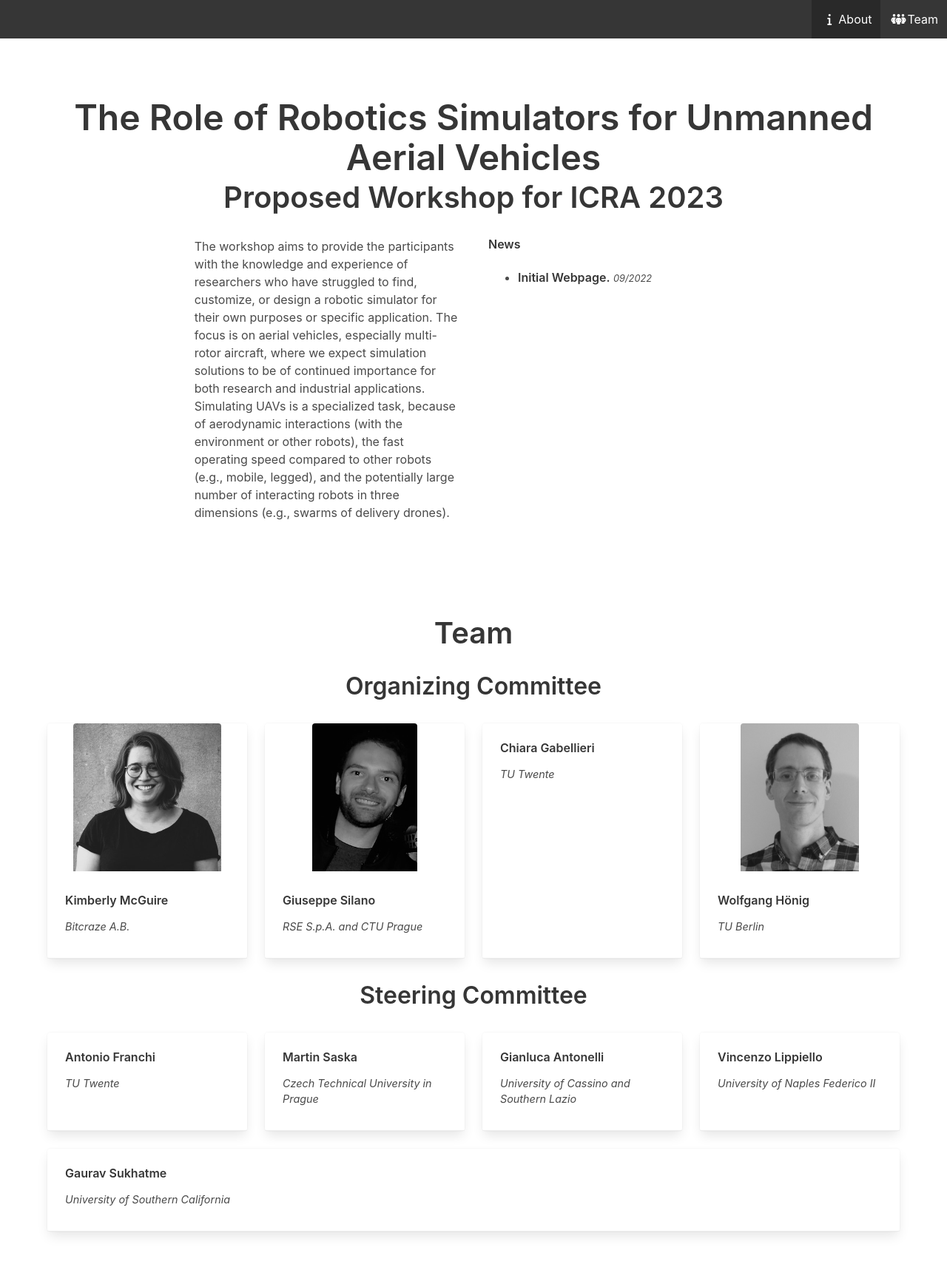
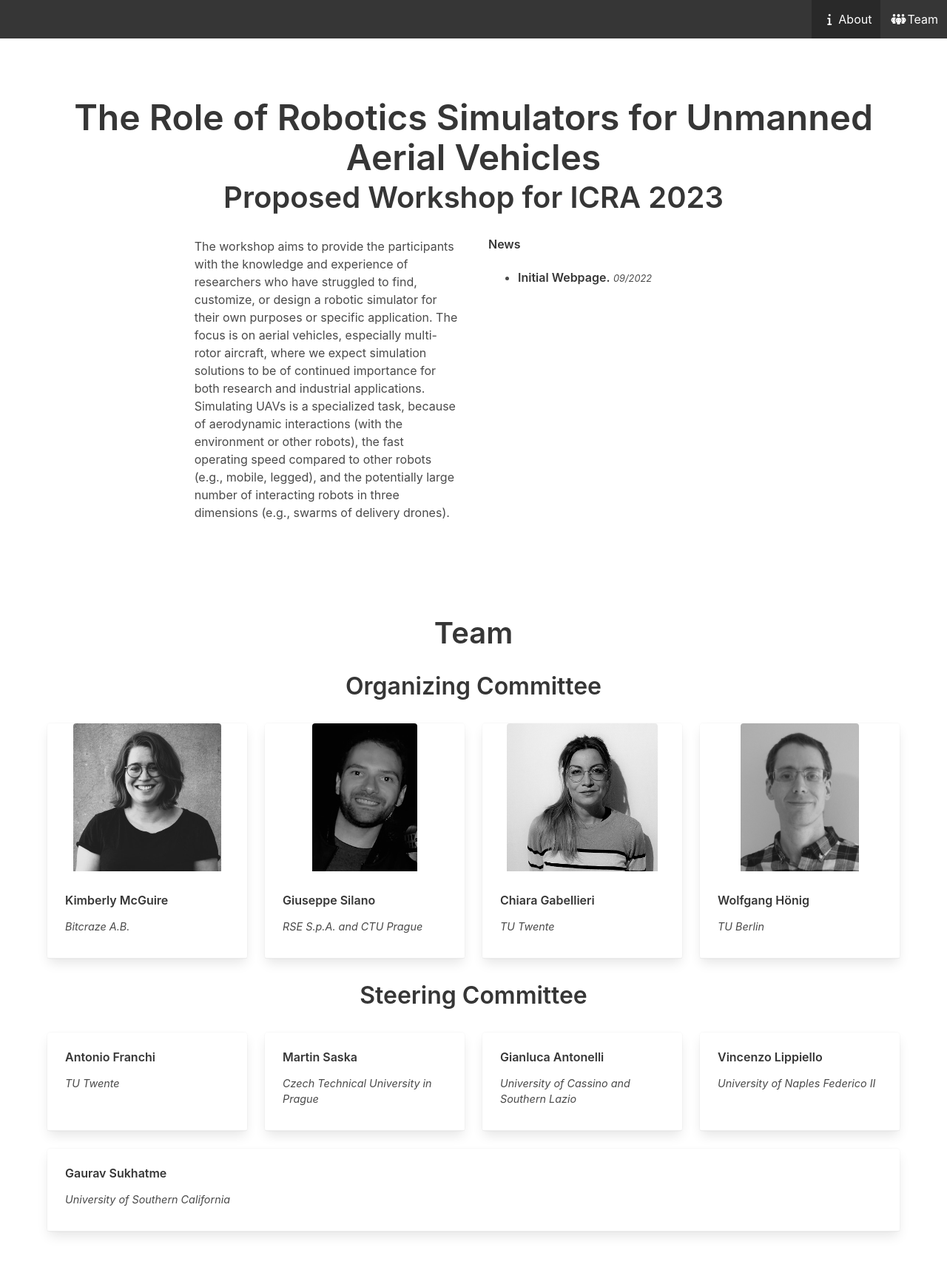
Before and after one commit to IMRCLab/workshop-uav-sims-icra2023, a Jekyll site: the page built from index.html, in a window 1280 px wide. Shown: the whole page at 74% size. Built offline with Jekyll 4.4.1, drawn with Linux system fonts in a browser that asks for light colours.

Commit message:
add chiara image

```diff
--- a/_data/team.yml
+++ b/_data/team.yml
@@ -7,6 +7,7 @@ organizers:
     image: giuseppe_silano.jpg
   - name: Chiara Gabellieri
     affiliation: TU Twente
+    image: chiara_gabellieri_.jpg
   - name: Wolfgang Hönig
 #    email: hoenig (at) tu-berlin (dot) de
 #    website: https://whoenig.github.io/
```
Also changed, not shown: assets/img/chiara_gabellieri_.jpg (added).
